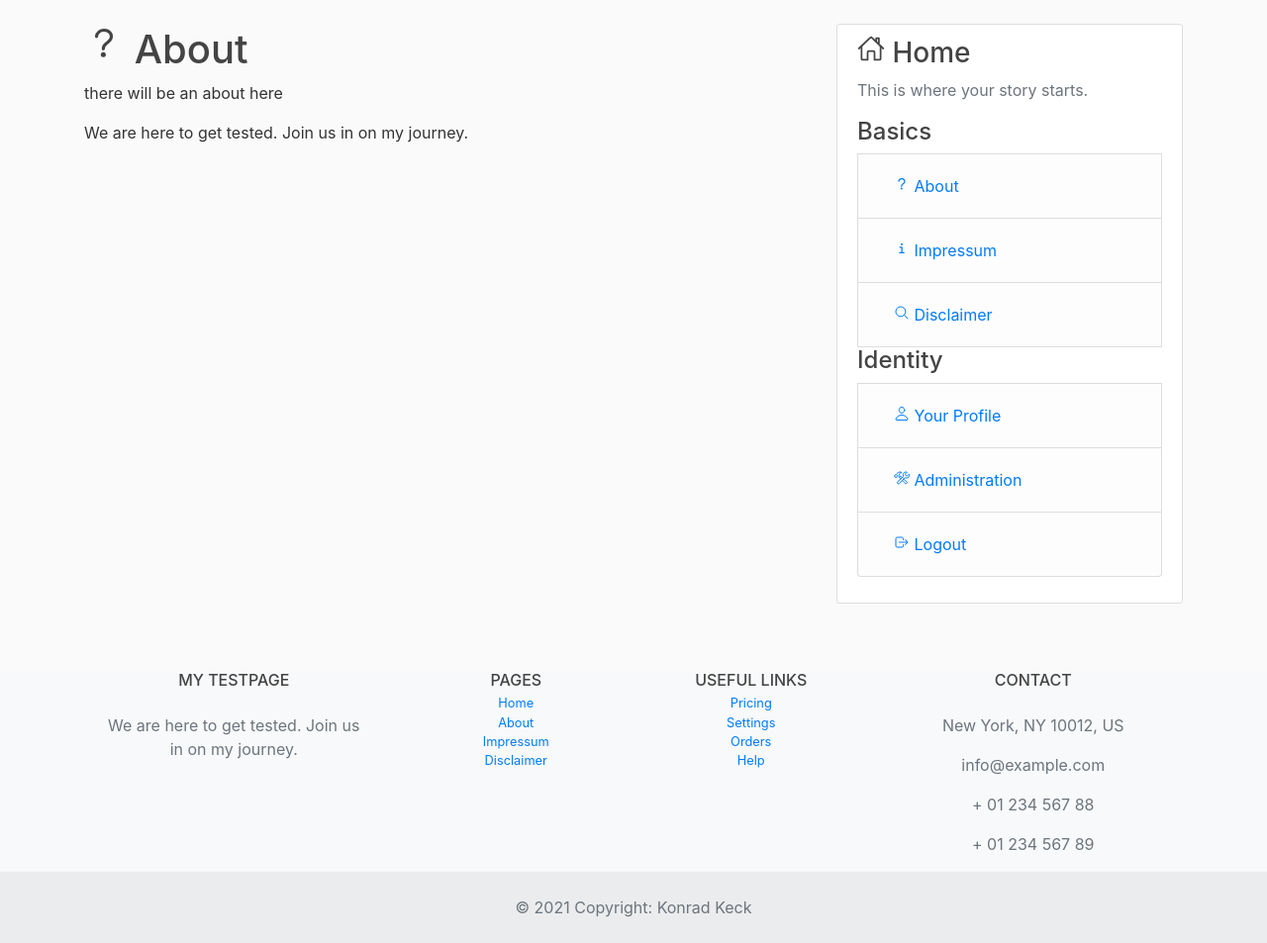
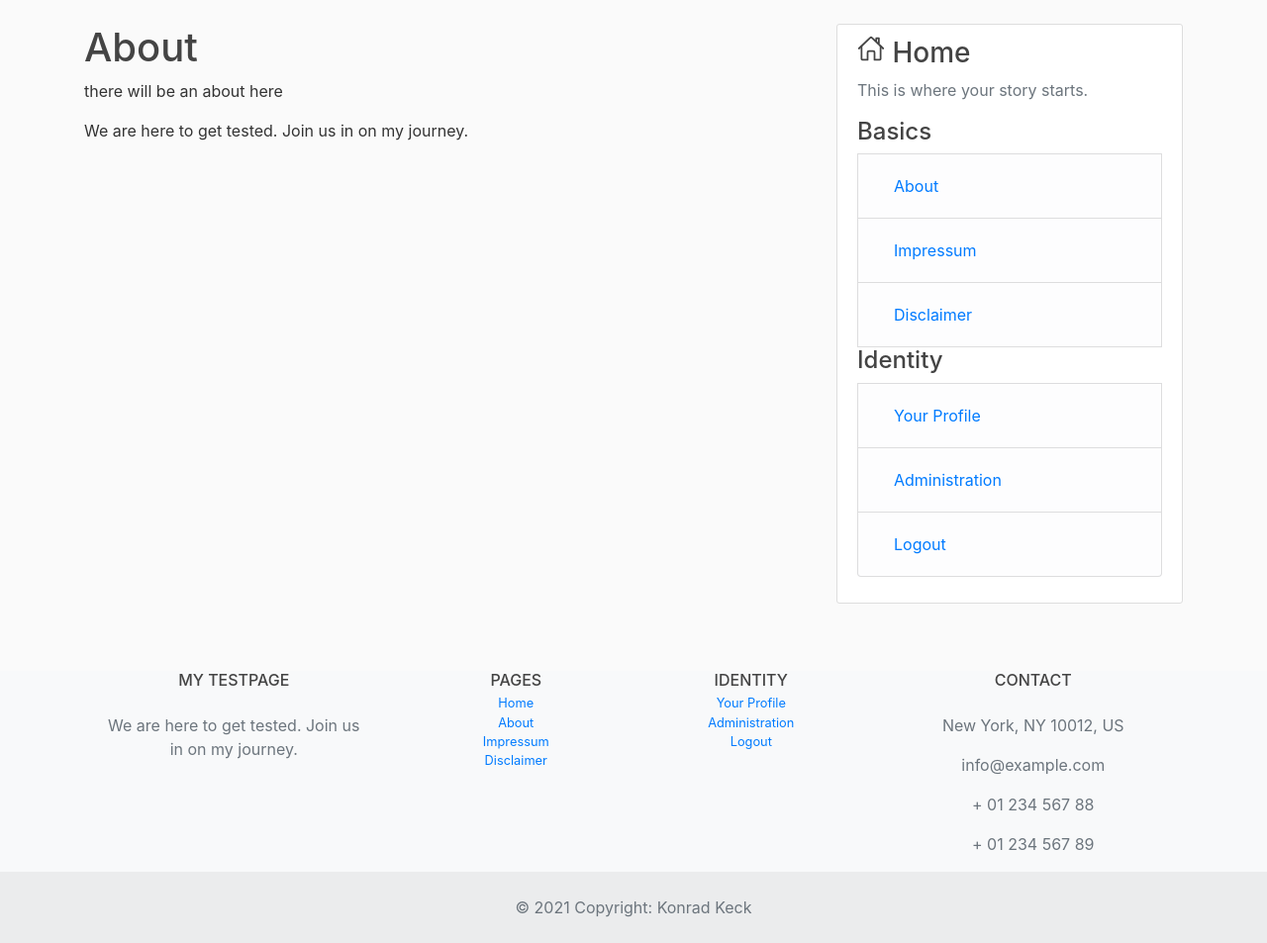
Before and after one commit to nigma1985/inari-pauchi, a Django app: page /about/ in a window 1280 px wide. Shown: the part 56-1009 px from the top of the page at 99% size. Run offline with Django 3.2, Linux system fonts and the light colour scheme; the visitor is signed in with stand-in values (Sample User, id 1); parts of the project's set-up code (start-up, migrations or seed data) failed here and were passed over; some libraries are stand-ins or nearby versions.

Commit message:
profile pic and less icos

```diff
--- a/base/templates/base/about.html
+++ b/base/templates/base/about.html
@@ -1,7 +1,7 @@
 {% extends "base/main.html" %}
 
 {% block content %}
-    <h1><ion-icon name="help-outline"></ion-icon> About</h1>
+    <h1>{{ title }}</h1>
     <p>there will be an about here</p>
     <p>We are here to get tested. Join us in on my journey.</p>
 {% endblock content %}
--- a/base/templates/base/base.html
+++ b/base/templates/base/base.html
@@ -95,13 +95,19 @@
             <div class="col-md-3 col-lg-2 col-xl-2 mx-auto mb-4 small">
                 <!-- Links -->
                 <h6 class="text-uppercase fw-bold mb-1">
-                    Useful links
+                    Identity
                 </h6>
                 <p>
-                    <a href="#!" class="text-reset">Pricing</a><br>
-                    <a href="#!" class="text-reset">Settings</a><br>
-                    <a href="#!" class="text-reset">Orders</a><br>
-                    <a href="#!" class="text-reset">Help</a><br>
+                    {% if user.is_authenticated %}
+                        <a href="{% url 'profile' %}" class="text-reset">Your Profile</a><br>
+                        {% if user.is_superuser %}
+                            <a href="/admin" class="text-reset">Administration</a><br>
+                        {% endif %}
+                        <a href="{% url 'logout' %}" class="text-reset">Logout</a><br>
+                    {% else %}
+                        <a href="{% url 'login' %}" class="text-reset">Login</a><br>
+                        <a href="{% url 'register' %}" class="text-reset">Register</a><br>
+                    {% endif %}
                 </p>
             </div>
             <!-- Grid column -->
--- a/base/templates/base/disclaimer.html
+++ b/base/templates/base/disclaimer.html
@@ -1,7 +1,7 @@
 {% extends "base/main.html" %}
 
 {% block content %}
-    <h1><ion-icon name="search-outline"></ion-icon> Disclaimer</h1>
+    <h1>{{ title }}</h1>
     <p>there will be a disclaimer here</p>
 
 {% endblock content %}
--- a/base/templates/base/impressum.html
+++ b/base/templates/base/impressum.html
@@ -1,7 +1,7 @@
 {% extends "base/main.html" %}
 
 {% block content %}
-    <h1><ion-icon name="information-outline"></ion-icon> Impressum</h1>
+    <h1>{{ title }}</h1>
     <p>there will be an impressum here</p>
 
 
--- a/base/templates/base/main.html
+++ b/base/templates/base/main.html
@@ -21,20 +21,20 @@
             <p class='text-muted'>This is where your story starts.</p>
             <ul class="list-group">
                 <h4>Basics</h4>
-                <li class="list-group-item list-group-item-light"><a class="nav-link" href="{% url 'about' %}"><ion-icon name="help-outline"></ion-icon> About</a></li>
-                <li class="list-group-item list-group-item-light"><a class="nav-link" href="{% url 'impressum' %}"><ion-icon name="information-outline"></ion-icon> Impressum</a></li>
-                <li class="list-group-item list-group-item-light"><a class="nav-link" href="{% url 'disclaimer' %}"><ion-icon name="search-outline"></ion-icon> Disclaimer</a></li>
+                <li class="list-group-item list-group-item-light"><a class="nav-link" href="{% url 'about' %}">About</a></li>
+                <li class="list-group-item list-group-item-light"><a class="nav-link" href="{% url 'impressum' %}">Impressum</a></li>
+                <li class="list-group-item list-group-item-light"><a class="nav-link" href="{% url 'disclaimer' %}">Disclaimer</a></li>
 
                 <h4>Identity</h4>
                 {% if user.is_authenticated %}
-                    <li class="list-group-item list-group-item-light"><a class="nav-link" href="{% url 'profile' %}"><ion-icon name="person-outline"></ion-icon> Your Profile</a></li>
+                    <li class="list-group-item list-group-item-light"><a class="nav-link" href="{% url 'profile' %}">Your Profile</a></li>
                     {% if user.is_superuser %}
-                        <li class="list-group-item list-group-item-light"><a class="nav-link" href="/admin"><ion-icon name="construct-outline"></ion-icon> Administration</a></li>
+                        <li class="list-group-item list-group-item-light"><a class="nav-link" href="/admin">Administration</a></li>
                     {% endif %}
-                    <li class="list-group-item list-group-item-light"><a class="nav-link" href="{% url 'logout' %}"><ion-icon name="log-out-outline"></ion-icon> Logout</a></li>
+                    <li class="list-group-item list-group-item-light"><a class="nav-link" href="{% url 'logout' %}">Logout</a></li>
                 {% else %}
-                    <li class="list-group-item list-group-item-light"><a class="nav-link" href="{% url 'login' %}"><ion-icon name="log-in-outline"></ion-icon> Login</a></li>
-                    <li class="list-group-item list-group-item-light"><a class="nav-link" href="{% url 'register' %}"><ion-icon name="construct-outline"></ion-icon> Register</a></li>
+                    <li class="list-group-item list-group-item-light"><a class="nav-link" href="{% url 'login' %}">Login</a></li>
+                    <li class="list-group-item list-group-item-light"><a class="nav-link" href="{% url 'register' %}">Register</a></li>
                 {% endif %}
             </ul>
             </p>
--- a/users/models.py
+++ b/users/models.py
@@ -15,9 +15,23 @@ class Profile(models.Model):
 
         img = Image.open(self.image.path)
 
-        if img.height > 300 or img.width > 300:
-            form_factor = max([img.height, img.width]) / min([img.height, img.width])
-            size = min([300, img.height, img.width]) * form_factor
+        left, top, right, bottom = 0, 0, img.width, img.height
+        if img.height > img.width:
+            cut = img.height - img.width
+            top = cut/2
+            bottom = img.height - (cut/2)
+        if img.width > img.height:
+            cut = img.width - img.height
+            left = cut/2
+            right = img.width - (cut/2)
+
+        cropped = img.crop((left, top, right, bottom))
+
+        if cropped.height > 300 or cropped.width > 300:
+            form_factor = max([cropped.height, cropped.width]) / min([cropped.height, cropped.width])
+            size = min([300, cropped.height, cropped.width]) * form_factor
             output_size = (size, size)
-            img.thumbnail(output_size)
-            img.save(self.image.path)
+            cropped.thumbnail(output_size)
+
+        # img.save(self.image.path)
+        cropped.save(self.image.path)
```
Also changed, not shown: 1 other file.
